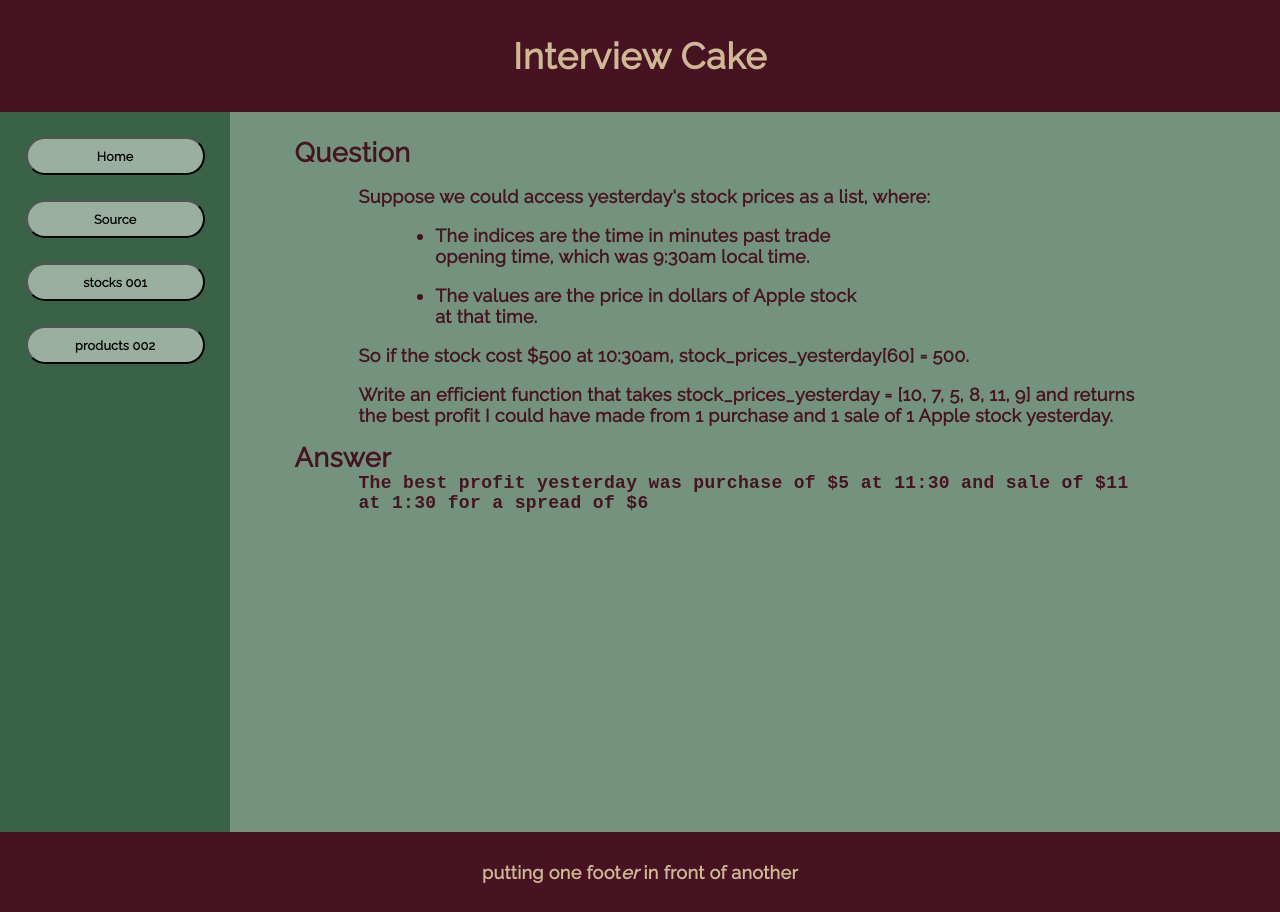
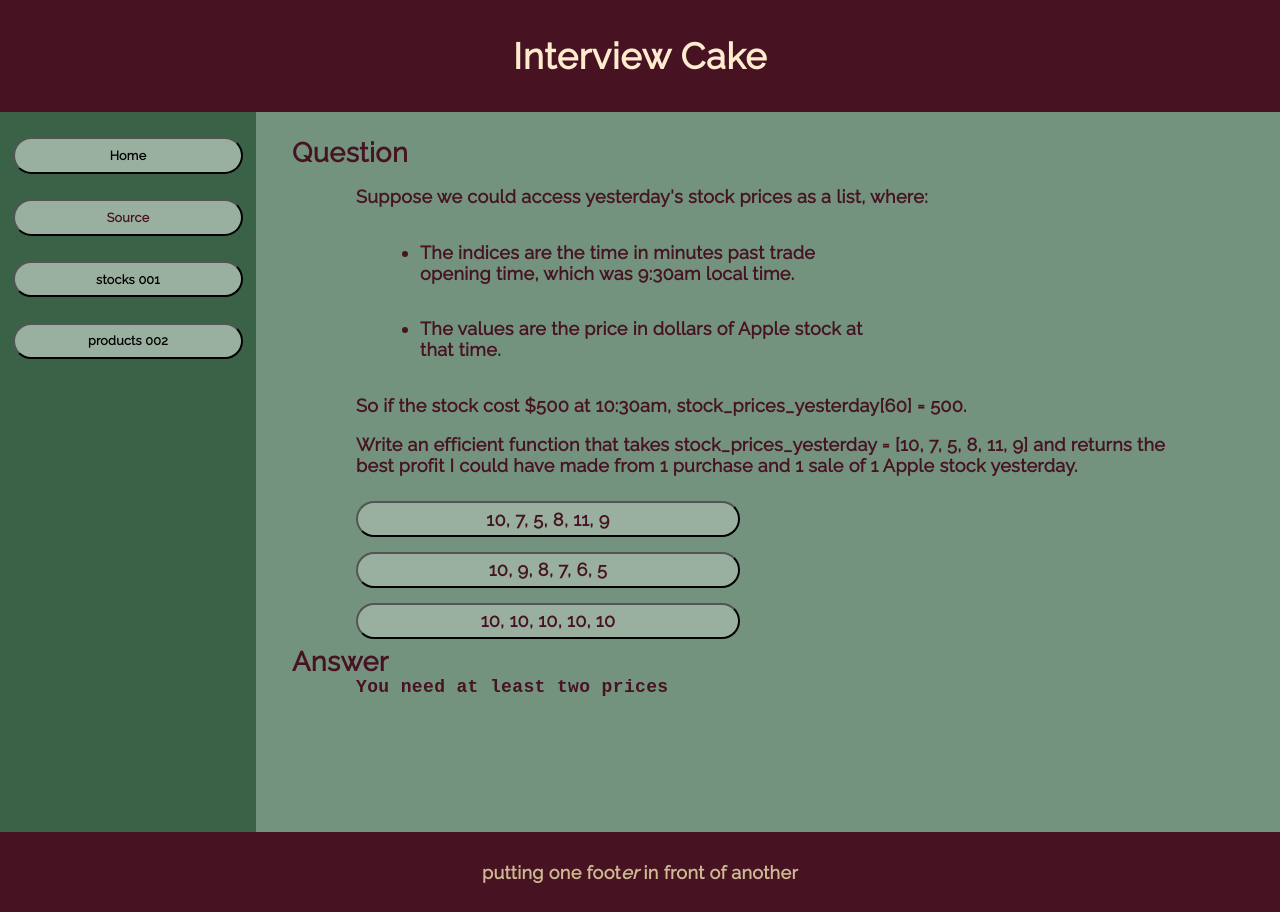
Before and after one commit to tuningmind-tiy/interview-cake, a React (Create React App) app: page / in a window 1280 px wide. Built offline with nearby package versions, Linux system fonts and the light colour scheme; a web font is replaced by a local one.

Commit message:
Height of div dynamically set

```diff
--- a/src/App.css
+++ b/src/App.css
@@ -11,8 +11,7 @@
 
 a {
   text-decoration: none;
-  color: #471323;
-  color: black; }
+  color: #471323; }
 
 ul {
   padding-left: 6vw; }
@@ -21,24 +20,27 @@
   width: 60%;
   padding-top: 1em; }
 
-h2 {
+h2:first-child {
   padding-top: 2vh; }
+
+.App {
+  font-size: 18px; }
 
 body {
   min-height: 100vh;
+  min-width: 100vw;
+  max-height: 100vh;
   background-color: #585563;
+  color: #471323;
   color: #CEB992;
-  font-size: 18px;
   display: flex;
   flex-direction: column;
   flex-wrap: nowrap;
   justify-content: space-between;
   align-items: center; }
 
-.App {
-  min-height: 100vh; }
-
 header {
+  color: blanchedalmond;
   background-color: #471323;
   display: flex;
   flex-direction: column;
@@ -60,7 +62,7 @@
   width: 80vw;
   display: flex;
   flex-direction: column;
-  padding-left: 5%;
+  padding-left: 2em;
   padding-top: .5em;
   min-height: 40em; }
 
@@ -76,7 +78,7 @@
 
 aside {
   background-color: #396247;
-  width: 18vw;
+  width: 20vw;
   color: #5B2E48;
   display: flex;
   flex-direction: column;
@@ -92,18 +94,40 @@
   margin-top: 2em; }
 
 button {
-  width: 14vw;
+  width: 18vw;
   padding: .7em;
   border-radius: 5em;
   margin: 1em;
   font-size: .7em;
   background-color: #99AFA0;
   outline: none;
-  min-height: 3em;
+  min-height: 2em;
   text-align: center; }
 
 button:hover {
   background-color: #396247; }
+
+#mysection ul {
+  margin-top: 1em;
+  display: flex;
+  flex-direction: column;
+  justify-content: space-around;
+  height: 19vh;
+  padding-left: 5vw; }
+
+#mysection ul li {
+  padding: 0;
+  margin: 0; }
+
+#mysection ul li button {
+  color: #471323;
+  width: 30vw;
+  font-size: 1em;
+  padding: 0;
+  margin: 0; }
+
+#test-buttons {
+  list-style-type: none; }
 
 .italic {
   font-style: italic; }
@@ -122,6 +146,8 @@
   padding-top: 0; }
 
 @media screen and (max-width: 500px) {
+  .App {
+    font-size: 3vw; }
   body {
     font-size: 15px; }
   aside {
@@ -130,6 +156,8 @@
     width: 19vw; } }
 
 @media screen and (max-width: 500px) {
+  .App {
+    font-size: 3vw; }
   body {
     font-size: 15px; }
   aside {
@@ -138,6 +166,8 @@
     width: 19vw; } }
 
 @media screen and (min-width: 501px) and (max-width: 600px) {
+  .App {
+    font-size: 3vw; }
   body {
     font-size: 15px; }
   aside {
--- a/src/App.scss
+++ b/src/App.scss
@@ -13,7 +13,6 @@
 a {
   text-decoration: none;
   color: #471323;
-  color: black;
 }
 
 ul {
@@ -25,15 +24,19 @@
   padding-top: 1em;
 }
 
-h2 {
+h2:first-child {
   padding-top: 2vh;
 }
-
+.App {
+  font-size: 18px;
+}
 body {
   min-height: 100vh;
+  min-width: 100vw;
+  max-height: 100vh;
   background-color: #585563;
+  color: #471323;
   color: #CEB992;
-  font-size: 18px;
   display: flex;
   flex-direction: column;
   flex-wrap: nowrap;
@@ -41,11 +44,8 @@
   align-items: center;
 }
 
-.App {
-  min-height: 100vh;
-}
-
 header {
+  color: blanchedalmond;
   background-color: #471323;
   display: flex;
   flex-direction: column;
@@ -69,7 +69,7 @@
   width: 80vw;
   display: flex;
   flex-direction: column;
-  padding-left: 5%;
+  padding-left: 2em;
   padding-top: .5em;
   min-height: 40em;
   div {
@@ -88,7 +88,7 @@
 
 aside {
   background-color: #396247;
-  width: 18vw;
+  width: 20vw;
   color: #5B2E48;
   display: flex;
   flex-direction: column;
@@ -107,19 +107,43 @@
 }
 
 button {
-  width: 14vw;
+  width: 18vw;
   padding: .7em;
   border-radius: 5em;
   margin: 1em;
   font-size: .7em;
   background-color: #99AFA0;
   outline: none;
-  min-height: 3em;
+  min-height: 2em;
   text-align: center;
 }
 
 button:hover {
   background-color: #396247;
+}
+
+#mysection ul {
+  margin-top: 1em;
+  display: flex;
+  flex-direction: column;
+  justify-content: space-around;
+  height: 19vh;
+  padding-left: 5vw;
+  li {
+    padding: 0;
+    margin: 0;
+    button {
+      color: #471323;
+      width: 30vw;
+      font-size: 1em;
+      padding: 0;
+      margin: 0;
+    }
+  }
+}
+
+#test-buttons {
+  list-style-type: none;
 }
 
 .italic {
@@ -141,6 +165,9 @@
 }
 
 @media screen and (max-width: 500px) {
+  .App {
+    font-size: 3vw;
+  }
   body {
     font-size: 15px;
   }
@@ -153,6 +180,9 @@
 }
 
 @media screen and (max-width: 500px) {
+  .App {
+    font-size: 3vw;
+  }
   body {
     font-size: 15px;
   }
@@ -164,6 +194,9 @@
   }
 }
 @media screen and (min-width: 501px) and (max-width: 600px) {
+  .App {
+    font-size: 3vw;
+  }
   body {
     font-size: 15px;
   }
--- a/src/components/Products.js
+++ b/src/components/Products.js
@@ -12,9 +12,9 @@
       let firsthalf = array.slice(0, j)
       console.log("slice: ", firsthalf)
       firsthalf.forEach((v, j) => {
+        console.log("before: ", before)
         if (i === j) { return before *= 1 }
         else { return array[i] === 0 ? before : before *= array[j] }
-        console.log("before: ", before)
         //return array[i] === 0 ? before : before *= v } )
       })
     }
@@ -38,6 +38,7 @@
       for (let j=0; j<array.length; j++) {
         if (i === j) { accumulator *= 1 }
         else { array[i] === 0 ? accumulator : accumulator *= array[j] }
+        console.log("accumulator: ", accumulator)
       }
       productsArray.push(accumulator)
     }
@@ -97,6 +98,7 @@
         <h2>Answer</h2>
         <div id='answer' className='code'>{answer1}</div>
         <div id='answer' className='code'>{answer2}</div>
+        <div id='answer' className='code'>{answer3}</div>
 
       </section>
     )
--- a/src/components/Stocks.js
+++ b/src/components/Stocks.js
@@ -1,18 +1,38 @@
 import React, { Component } from 'react'
 
 class Stocks extends Component {
+  constructor() {
+    super()
+    this.state = {
+      yesterday: []
+    }
+    this.setYesterdaysPrices = this.setYesterdaysPrices.bind(this)
+    this.clickHandler = this.clickHandler.bind(this)
+  }
 
   get_max_profit(yesterday) {
+    console.log("typeof(yesterday): ", typeof(yesterday))
+    console.log("yesterday: ", yesterday)
+    if (yesterday.length < 2) { return 'You need at least two prices' }
+    const finalPrice = yesterday[yesterday.length-1]
+
     let minPrice = yesterday[0]
-    let maxProfit = 0
-    let phrase = ''
-    for (let i=0; i<yesterday.length; i++) {
+    //let maxProfit = Math.max(...yesterday) - Math.min(...yesterday)
+    let maxProfit = yesterday[1] - yesterday[0]
+    for (let i=1; i<yesterday.length; i++) {
       let currentPrice = yesterday[i]
-      minPrice = Math.min(minPrice, currentPrice)
       let potentialProfit = currentPrice - minPrice
       maxProfit = Math.max(maxProfit, potentialProfit)
-      console.log("yesterday[i]: ", i, yesterday[i])
-      phrase = ('The best profit yesterday was purchase of '
+      minPrice = Math.min(minPrice, currentPrice)
+    }
+
+    if ( maxProfit < 0 ) {
+      return 'No profit was possible yesterday because the price went down all day'
+    }
+    else if ( finalPrice === minPrice ) {
+      return 'No profit was possible yesterday because the price did not change all day'
+    } else {
+      let phrase = ('The best profit yesterday was purchase of '
           + '$' + yesterday[yesterday.indexOf(minPrice)]
           + ' at '
           + ((Number(9) + yesterday.indexOf(minPrice)%12) + ':30'
@@ -22,8 +42,8 @@
           + ((Number(9) + yesterday.indexOf(minPrice + maxProfit))%12) + ':30'
           + ' for a spread of $' + maxProfit)
       )
+      return phrase
     }
-    return phrase
   }
 
   old_get_max_profit(yesterday) {
@@ -57,8 +77,15 @@
             + ' for a spread of $' + maxSpread)
   }
 
+  clickHandler(e) {
+    this.setYesterdaysPrices((e.target.value).split(", ").map((c) => Number(c)))
+  }
+
+  setYesterdaysPrices(array) {
+    this.setState({yesterday: array})
+  }
+
   render() {
-    const yesterday = [10, 7, 5, 8, 11, 9]
     return (
       <section id='mysection'>
         <h2>Question</h2>
@@ -86,8 +113,21 @@
           </p>
         </div>
 
+        <ul id="test-buttons">
+          <li><button
+                onClick={this.clickHandler}
+                value='10, 7, 5, 8, 11, 9'>10, 7, 5, 8, 11, 9</button></li>
+          <li><button
+                onClick={this.clickHandler}
+                value='10, 9, 8, 7, 6, 5'>10, 9, 8, 7, 6, 5</button></li>
+          <li><button
+                onClick={this.clickHandler}
+                value='10, 10, 10, 10, 10'>10, 10, 10, 10, 10</button></li>
+        </ul>
         <h2>Answer</h2>
-        <div id='answer' className='code'>{this.get_max_profit(yesterday)}</div>
+        <div id='answer' className='code'>
+           {this.get_max_profit(this.state.yesterday)}
+        </div>
 
       </section>
     )
```
